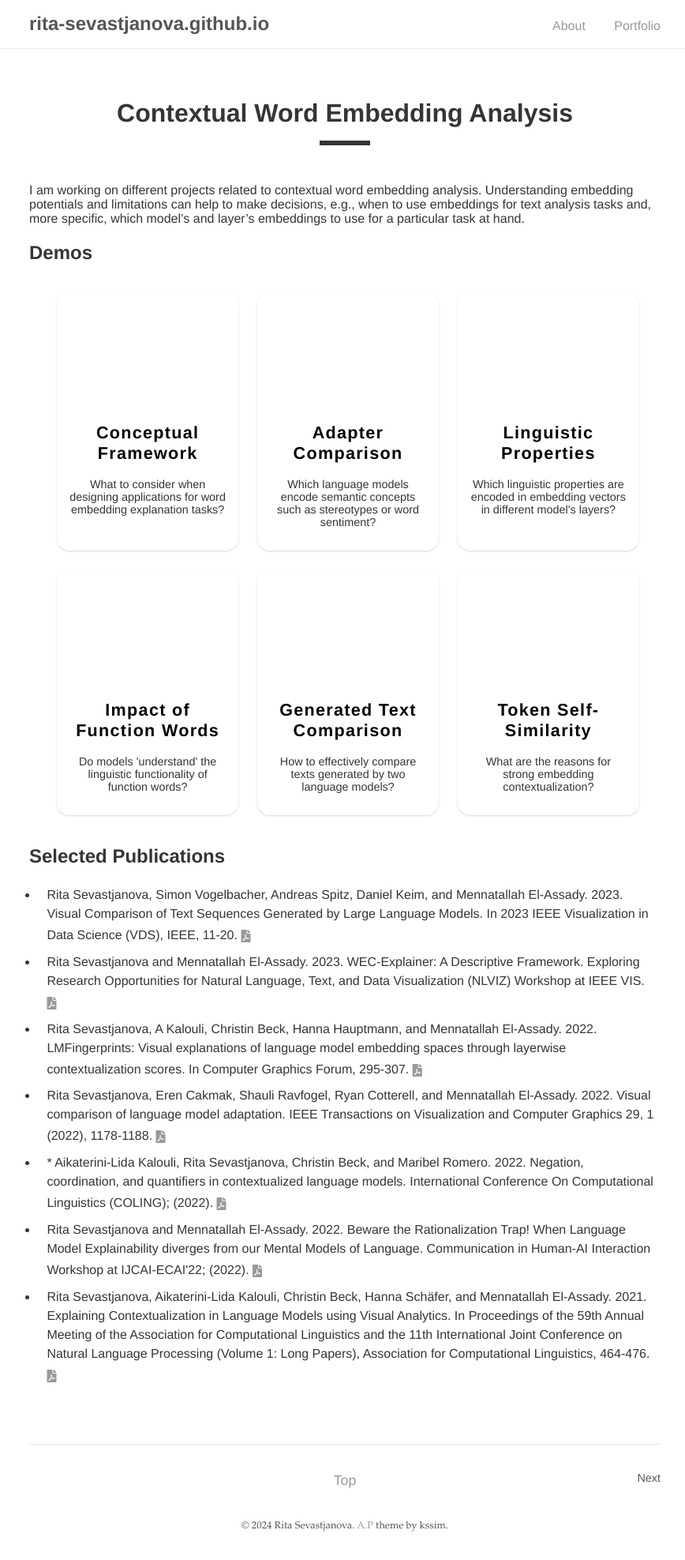
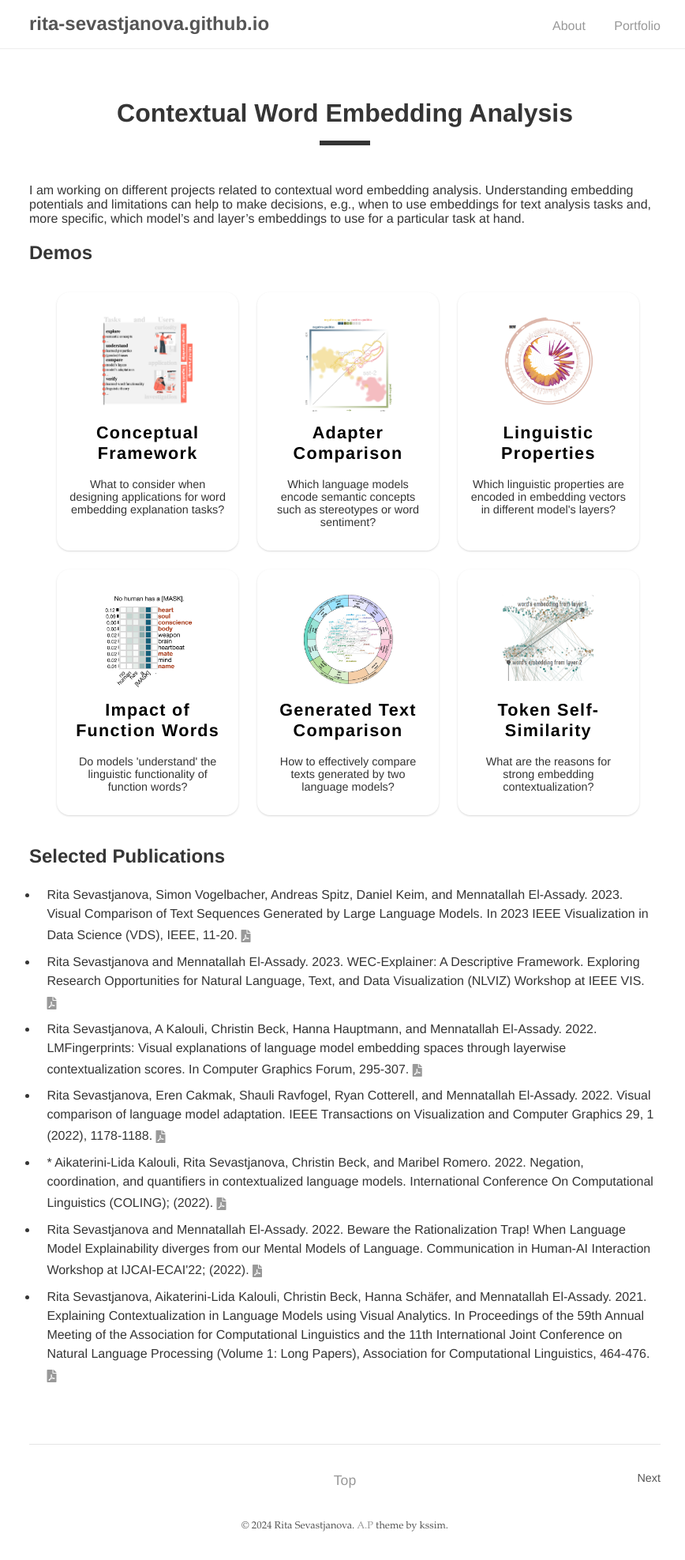
Before and after one commit to rita-sevastjanova/rita-sevastjanova.github.io, a Jekyll site: the page built from _posts/2024-01-28-contextual-word-embeddings.md, in a window 1280 px wide. Shown: the whole page at 79% size, without its empty margins (203-1071 px from the left). Built offline with Jekyll 4.4.1, drawn with Linux system fonts in a browser that asks for light colours.

Commit message:
add baseurl

```diff
--- a/_includes/demos.html
+++ b/_includes/demos.html
@@ -4,7 +4,7 @@
     <div class="article-wrapper">
       <a href="{{ demo.link }}" title=""></a>
       <figure>
-        <img src="{{ demo.img }}" alt="" width="50%"/>
+        <img src="{{ site.baseurl }}/{{ demo.img }}" alt="" width="50%"/>
       </figure>
       <div class="article-body">
         <h2>{{ demo.name }}</h2>
```
Also changed, not shown: 2 other files.
